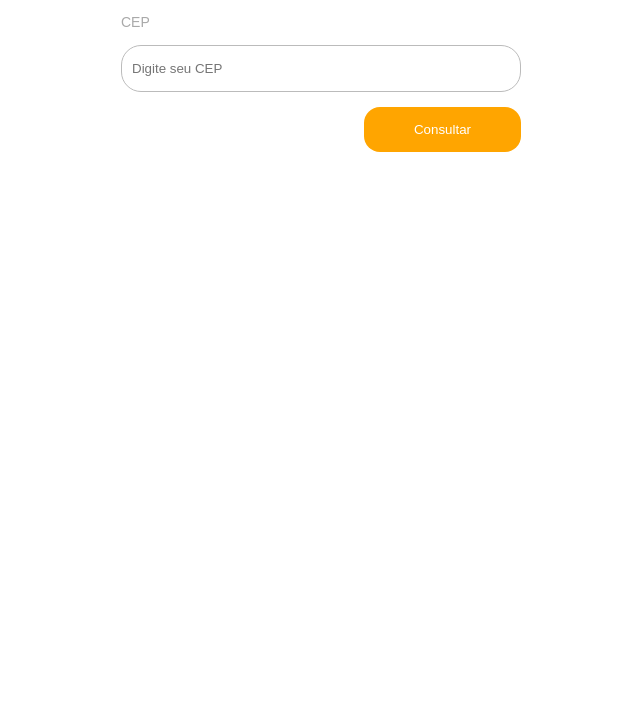
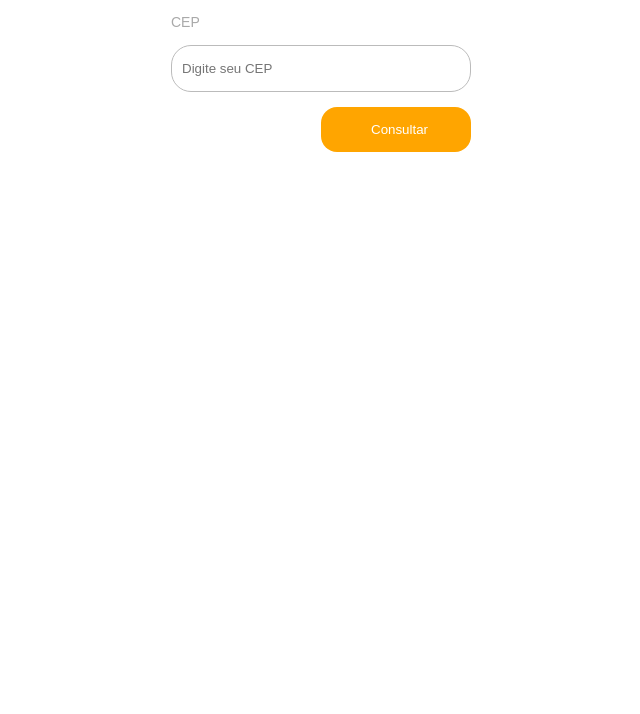
Before and after one commit to alexferreira09/JavaScript, a plain HTML site: page cep/index.html in a window 1280 px wide. Shown: the part 86-800 px from the top of the page, without its empty margins (319-959 px from the left). Drawn offline with Linux system fonts and the light colour scheme; a web font is replaced by a local one.

Commit message:
mudança

```diff
--- a/cep/style.css
+++ b/cep/style.css
@@ -31,7 +31,7 @@ body {
 form {
     margin: 0 auto 0 auto;
     padding: 30px;
-    width: 400px;
+    width: 300px;
     height: auto;
     overflow: hidden;
     background: white;
@@ -75,7 +75,7 @@ form input[type=text]:focus {
 
 button {
     padding: 15px 50px;
-    width: auto;
+    width: 150px;
     background: orange;
     border: none;
     border-radius: 1rem;
```
